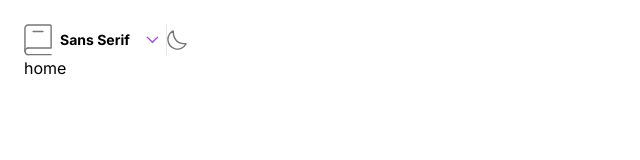
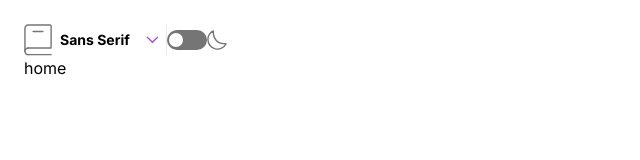
Before and after one commit to Newpoki/dictionary, a Next.js app: page / in a window 1280 px wide. Shown: the top 160 px of the page, without its empty margins (0-640 px from the left). Built offline with nearby package versions, Linux system fonts and the light colour scheme.

Commit message:
feat: add switch in header

```diff
--- a/app/header/header.tsx
+++ b/app/header/header.tsx
@@ -8,6 +8,7 @@ import {
     DropdownMenuItem,
     DropdownMenuTrigger,
 } from '@/components/ui/dropdown-menu'
+import { Switch } from '@/components/ui/switch'
 
 export const Header = () => {
     return (
@@ -35,6 +36,8 @@ export const Header = () => {
 
                 <div className="h-8 w-[1px] bg-grey-300" />
 
+                <Switch />
+
                 <Image src={Moon} alt="Icon showing the quarter of a moon" width={20} height={20} />
             </div>
         </header>
--- /dev/null
+++ b/components/ui/switch.tsx
@@ -0,0 +1,29 @@
+'use client'
+
+import * as React from 'react'
+import * as SwitchPrimitives from '@radix-ui/react-switch'
+
+import { cn } from '@/lib/utils'
+
+const Switch = React.forwardRef<
+    React.ElementRef<typeof SwitchPrimitives.Root>,
+    React.ComponentPropsWithoutRef<typeof SwitchPrimitives.Root>
+>(({ className, ...props }, ref) => (
+    <SwitchPrimitives.Root
+        className={cn(
+            'border-transparent peer inline-flex h-5 w-10 shrink-0 cursor-pointer items-center rounded-[10px] border-2 transition-colors focus-visible:outline-none focus-visible:ring-2 focus-visible:ring-purple-500 focus-visible:ring-offset-2 focus-visible:ring-offset-white disabled:cursor-not-allowed disabled:opacity-50 data-[state=checked]:bg-purple-500 data-[state=unchecked]:bg-grey-500 dark:focus-visible:ring-purple-500 dark:data-[state=checked]:bg-purple-500 dark:data-[state=unchecked]:bg-grey-500',
+            className
+        )}
+        {...props}
+        ref={ref}
+    >
+        <SwitchPrimitives.Thumb
+            className={cn(
+                'pointer-events-none block h-[14px] w-[14px] rounded-full bg-white ring-0 transition-transform data-[state=checked]:translate-x-5 data-[state=unchecked]:translate-x-0 dark:bg-white'
+            )}
+        />
+    </SwitchPrimitives.Root>
+))
+Switch.displayName = SwitchPrimitives.Root.displayName
+
+export { Switch }
--- a/package.json
+++ b/package.json
@@ -11,6 +11,7 @@
     "dependencies": {
         "@radix-ui/react-dropdown-menu": "^2.0.6",
         "@radix-ui/react-icons": "^1.3.0",
+        "@radix-ui/react-switch": "^1.0.3",
         "class-variance-authority": "^0.7.0",
         "clsx": "^2.1.0",
         "next": "14.1.4",
--- a/tailwind.config.ts
+++ b/tailwind.config.ts
@@ -19,6 +19,7 @@ const config = {
             },
         },
         colors: {
+            transparent: 'transparent',
             black: '#000000',
             white: '#FFFFFF',
             red: {
```
Also changed, not shown: 1 other file (tests, documents, lock files or other folders).
